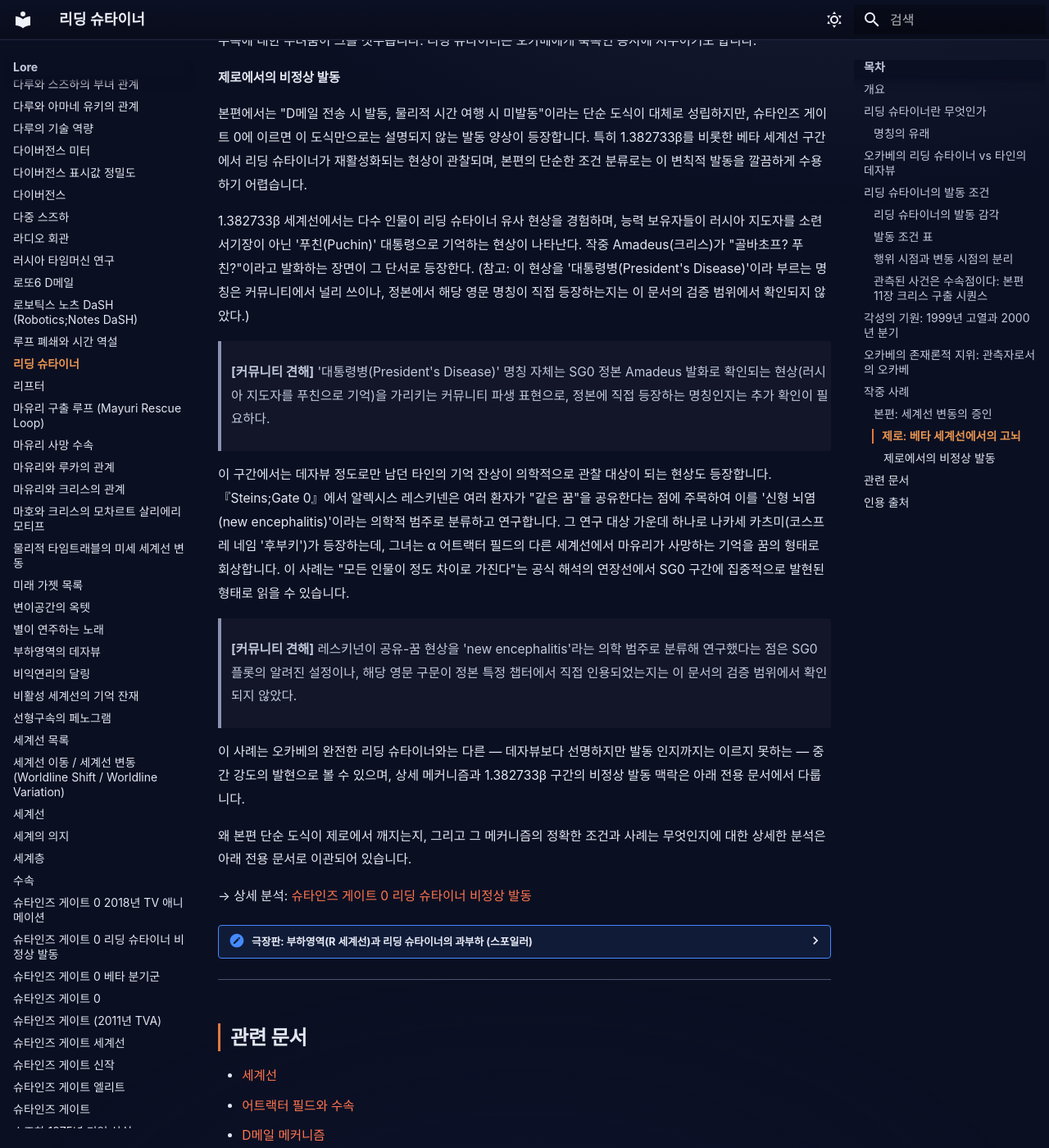
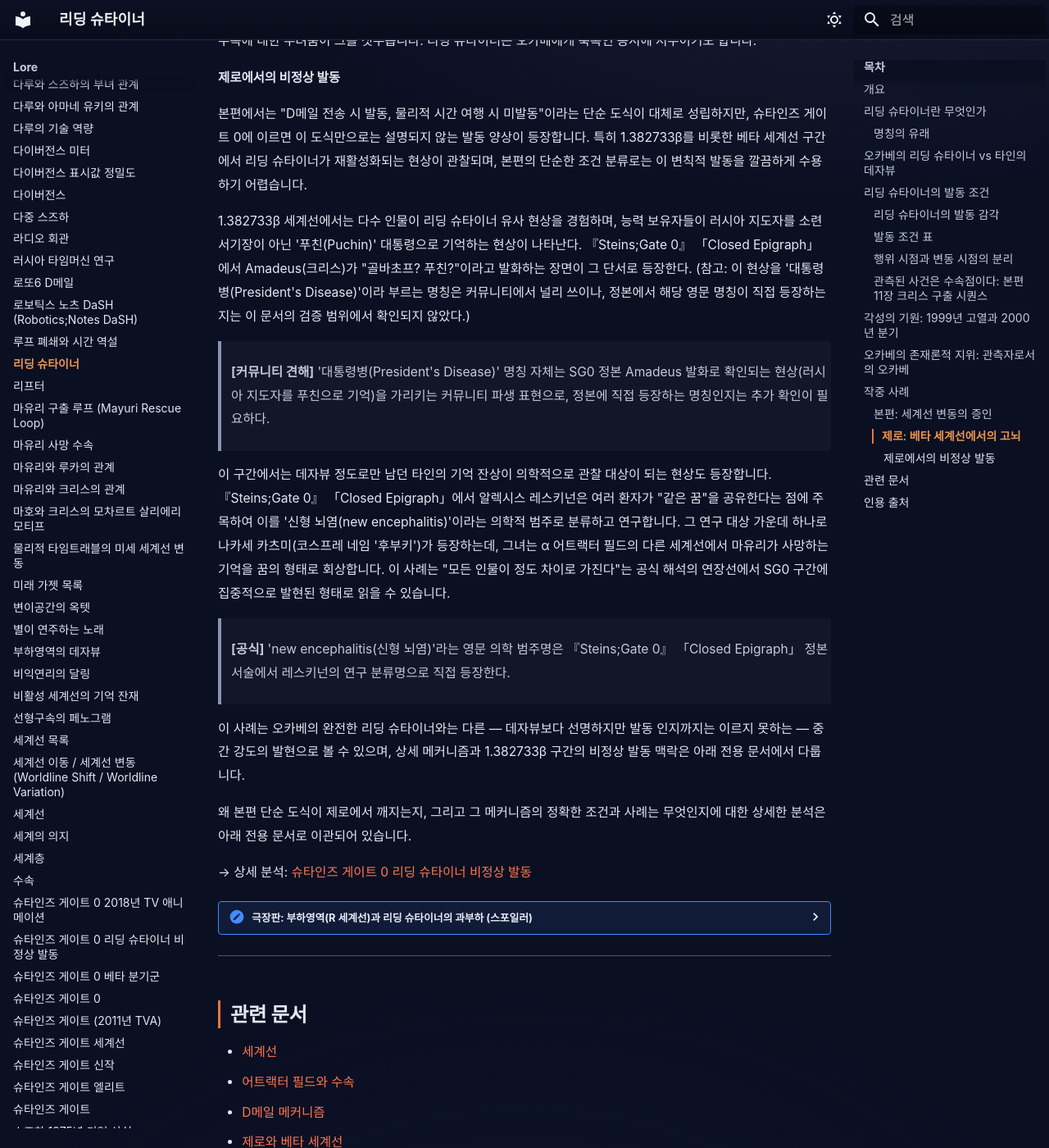
Before and after one commit to sgwiki/sgwiki.github.io, an MkDocs documentation site: the page built from wiki/lore/리딩-슈타이너.md, in a window 1280 px wide and 1400 px high, scrolled down 7025 px. Shown: the whole window at 82% size. Built offline with MkDocs 1.6.1 and Material for MkDocs 9.7.7, drawn with Linux system fonts in a browser that asks for light colours; some web fonts are replaced; some of the changed text lies outside the part shown.

Commit message:
fix(wiki): 리딩-슈타이너 — P10 b31a5fe1 패치 적용

```diff
--- a/wiki/lore/리딩-슈타이너.md
+++ b/wiki/lore/리딩-슈타이너.md
@@ -21,7 +21,7 @@ description: "리딩 슈타이너는 세계선이 바뀔 때 이전 세계선의
 
 ### 명칭의 유래
 
-리딩 슈타이너라는 명칭은 오카베 린타로 본인이 자신이 겪은 과거 개변 현상을 마키세 크리스에게 설명하지 못해 적당히 붙인 것이다. 능력 자체는 실존하지만, 명칭은 '슈타인즈 게이트'와 마찬가지로 오카베의 중2병적 조어에 기원을 둔다. 본편에서 처음 발화되며, 작중 시간이 흐르면서 학자들도 이 용어를 따라 쓰게 된다. (참고: 발동 감각 묘사는 본편 「나비 날개의 다이버전스」에 처음 등장하지만, '리딩 슈타이너'라는 명칭이 처음 발화되는 정확한 씬의 챕터 대응은 추가 검증이 필요하다.)
+리딩 슈타이너라는 명칭은 오카베 린타로 본인이 자신이 겪은 과거 개변 현상을 마키세 크리스에게 설명하지 못해 적당히 붙인 것이다. 능력 자체는 실존하지만, 명칭은 '슈타인즈 게이트'와 마찬가지로 오카베의 중2병적 조어에 기원을 둔다. 발동 감각 묘사는 본편 3장 「나비 날개의 다이버전스」 오카베 회상에 처음 등장하며, '리딩 슈타이너'라는 명칭 자체는 본편 4장 「몽환의 호메오스타시스」에서 오카베의 내심으로 처음 발화된 뒤, 6장 「형이상의 네크로시스」에서 스즈하에 의해 외부적으로 언급된다. 작중 시간이 흐르면서 학자들도 이 용어를 따라 쓰게 된다.
 
 > **[공식]** "아마도, 표시된 숫자가 바뀌더라도, 오카베 린타로만이 알아차릴 거야."
 > — 출처: 『Steins;Gate』 「형이상의 네크로시스」 (본편 6장, 스즈하)
@@ -155,13 +155,13 @@ description: "리딩 슈타이너는 세계선이 바뀔 때 이전 세계선의
 
 본편에서는 "D메일 전송 시 발동, 물리적 시간 여행 시 미발동"이라는 단순 도식이 대체로 성립하지만, 슈타인즈 게이트 0에 이르면 이 도식만으로는 설명되지 않는 발동 양상이 등장합니다. 특히 1.382733β를 비롯한 베타 세계선 구간에서 리딩 슈타이너가 재활성화되는 현상이 관찰되며, 본편의 단순한 조건 분류로는 이 변칙적 발동을 깔끔하게 수용하기 어렵습니다.
 
-1.382733β 세계선에서는 다수 인물이 리딩 슈타이너 유사 현상을 경험하며, 능력 보유자들이 러시아 지도자를 소련 서기장이 아닌 '푸친(Puchin)' 대통령으로 기억하는 현상이 나타난다. 작중 Amadeus(크리스)가 "골바초프? 푸친?"이라고 발화하는 장면이 그 단서로 등장한다. (참고: 이 현상을 '대통령병(President's Disease)'이라 부르는 명칭은 커뮤니티에서 널리 쓰이나, 정본에서 해당 영문 명칭이 직접 등장하는지는 이 문서의 검증 범위에서 확인되지 않았다.)
+1.382733β 세계선에서는 다수 인물이 리딩 슈타이너 유사 현상을 경험하며, 능력 보유자들이 러시아 지도자를 소련 서기장이 아닌 '푸친(Puchin)' 대통령으로 기억하는 현상이 나타난다. 『Steins;Gate 0』 「Closed Epigraph」에서 Amadeus(크리스)가 "골바초프? 푸친?"이라고 발화하는 장면이 그 단서로 등장한다. (참고: 이 현상을 '대통령병(President's Disease)'이라 부르는 명칭은 커뮤니티에서 널리 쓰이나, 정본에서 해당 영문 명칭이 직접 등장하는지는 이 문서의 검증 범위에서 확인되지 않았다.)
 
 > **[커뮤니티 견해]** '대통령병(President's Disease)' 명칭 자체는 SG0 정본 Amadeus 발화로 확인되는 현상(러시아 지도자를 푸친으로 기억)을 가리키는 커뮤니티 파생 표현으로, 정본에 직접 등장하는 명칭인지는 추가 확인이 필요하다.
 
-이 구간에서는 데자뷰 정도로만 남던 타인의 기억 잔상이 의학적으로 관찰 대상이 되는 현상도 등장합니다. 『Steins;Gate 0』에서 알렉시스 레스키넨은 여러 환자가 "같은 꿈"을 공유한다는 점에 주목하여 이를 '신형 뇌염(new encephalitis)'이라는 의학적 범주로 분류하고 연구합니다. 그 연구 대상 가운데 하나로 나카세 카츠미(코스프레 네임 '후부키')가 등장하는데, 그녀는 α 어트랙터 필드의 다른 세계선에서 마유리가 사망하는 기억을 꿈의 형태로 회상합니다. 이 사례는 "모든 인물이 정도 차이로 가진다"는 공식 해석의 연장선에서 SG0 구간에 집중적으로 발현된 형태로 읽을 수 있습니다.
+이 구간에서는 데자뷰 정도로만 남던 타인의 기억 잔상이 의학적으로 관찰 대상이 되는 현상도 등장합니다. 『Steins;Gate 0』 「Closed Epigraph」에서 알렉시스 레스키넌은 여러 환자가 "같은 꿈"을 공유한다는 점에 주목하여 이를 '신형 뇌염(new encephalitis)'이라는 의학적 범주로 분류하고 연구합니다. 그 연구 대상 가운데 하나로 나카세 카츠미(코스프레 네임 '후부키')가 등장하는데, 그녀는 α 어트랙터 필드의 다른 세계선에서 마유리가 사망하는 기억을 꿈의 형태로 회상합니다. 이 사례는 "모든 인물이 정도 차이로 가진다"는 공식 해석의 연장선에서 SG0 구간에 집중적으로 발현된 형태로 읽을 수 있습니다.
 
-> **[커뮤니티 견해]** 레스키넌이 공유-꿈 현상을 'new encephalitis'라는 의학 범주로 분류해 연구했다는 점은 SG0 플롯의 알려진 설정이나, 해당 영문 구문이 정본 특정 챕터에서 직접 인용되었는지는 이 문서의 검증 범위에서 확인되지 않았다.
+> **[공식]** 'new encephalitis(신형 뇌염)'라는 영문 의학 범주명은 『Steins;Gate 0』 「Closed Epigraph」 정본 서술에서 레스키넌의 연구 분류명으로 직접 등장한다.
 
 이 사례는 오카베의 완전한 리딩 슈타이너와는 다른 — 데자뷰보다 선명하지만 발동 인지까지는 이르지 못하는 — 중간 강도의 발현으로 볼 수 있으며, 상세 메커니즘과 1.382733β 구간의 비정상 발동 맥락은 아래 전용 문서에서 다룹니다.
 
```
